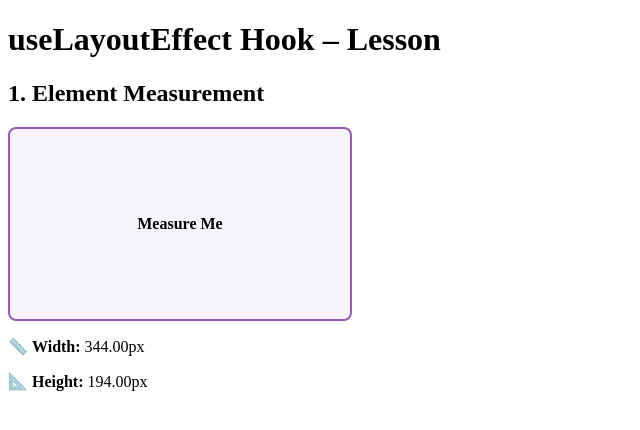
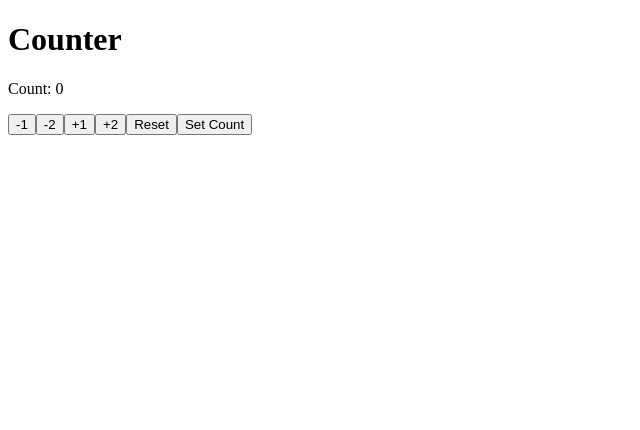
Before and after one commit to HaithamAbuDraz/react-advanced, a React (Vite) app: page / in a window 1280 px wide. Shown: the top 430 px of the page, without its empty margins (0-640 px from the left). Built offline with nearby package versions, Linux system fonts and the light colour scheme.

Commit message:
Replace UseLayoutEffectLesson with UseStateLesson in App

```diff
--- a/src/App.tsx
+++ b/src/App.tsx
@@ -1,7 +1,7 @@
-import UseLayoutEffectLesson from "./lessons/03-useLayoutEffect/UseLayoutEffectLesson";
+import UseStateLesson from "./revision/React-Hooks/01-UseStateLesson/UseStateLesson";
 
 function App() {
-  return <UseLayoutEffectLesson />;
+  return <UseStateLesson />;
 }
 
 export default App;
```
